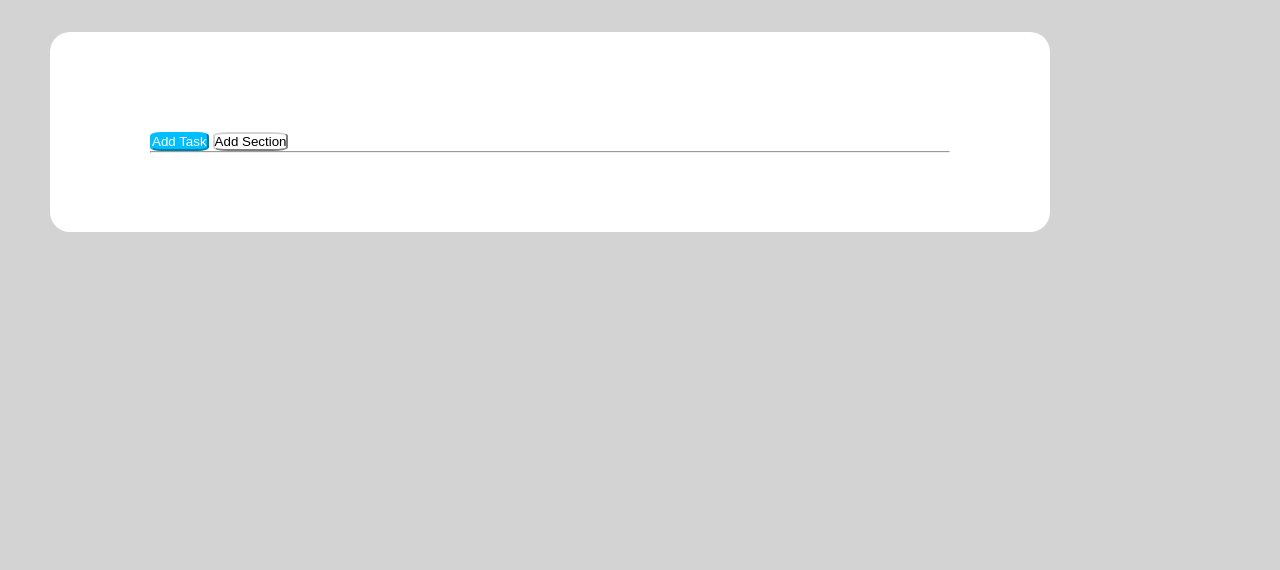
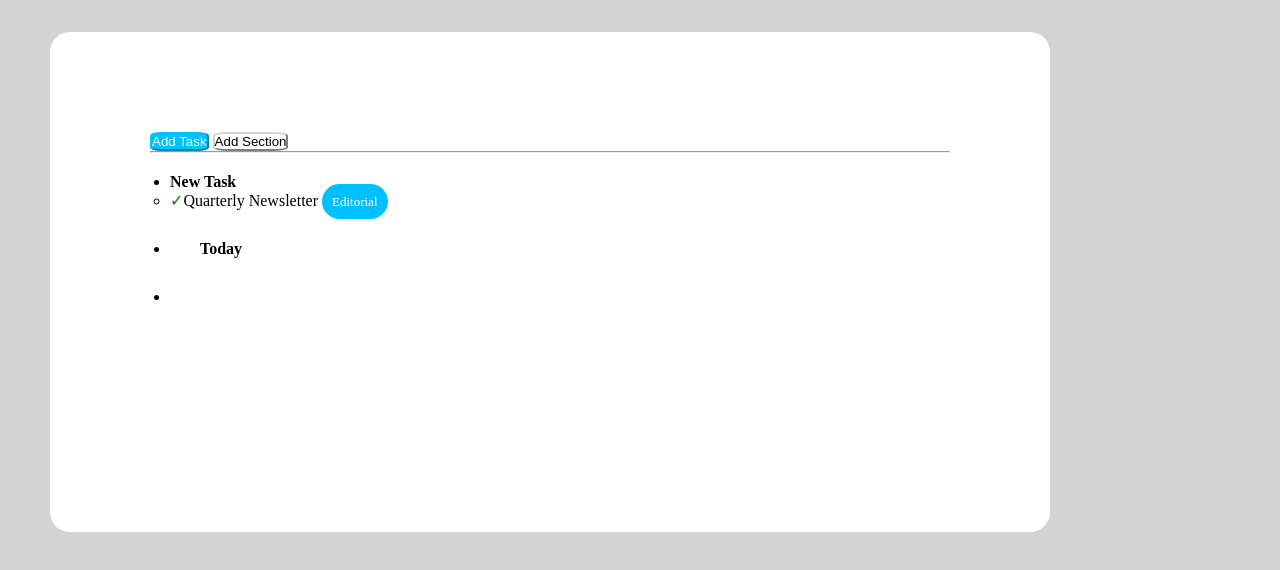
Before and after one commit to LorenzoEufemi/html-css-toboolist, a plain HTML site: page index.html in a window 1280 px wide. Shown: the part 72-642 px from the top of the page. Drawn offline with Linux system fonts and the light colour scheme.

Commit message:
feat: inizializzazione lista non ordinata

```diff
--- a/css/style.css
+++ b/css/style.css
@@ -3,14 +3,16 @@ box-sizing: border-box;
     padding: 0;
     margin: 0;
 }
+
 body {
     background-color: lightgray;
 }
 
 header {
 
-    background-color:white;
+    background-color: white;
 }
+
 .nomelogo {
     font-size: xx-large;
     vertical-align: text-bottom;
@@ -23,20 +25,47 @@ font-weight: 100;
     max-width: 1000px;
     margin: 0 auto;
     width: 100%;
-    height: 100px;
+    height: 500px;
     padding: 100px;
     background-color: white;
     margin: 50px;
     border-radius: 20px;
 }
+
+.riga {
+    color: lightgrey;
+    size: 100px;
+}
+
+
 .button1 {
     background-color: deepskyblue;
     color: white;
     border-color: deepskyblue;
     border-radius: 20%;
 }
+
 .button2 {
     background-color: white;
     border-color: lightgray;
     border-radius: 20%;
 }
+
+.lista {
+    margin: 20px;
+}
+.cross1 {
+    color: green;
+    border-color: green;
+    background-color: white;
+}
+.inserzione1 {
+    color: white;
+    background-color: deepskyblue;
+    border-radius: 30px;
+    font-size: small;
+    padding: 10px 10px;
+}
+.elemento2 {
+    padding: 30px;
+}
--- a/index.html
+++ b/index.html
@@ -10,20 +10,29 @@
 
 <body>
     <header>
-            <img src="./img/Logo.png" alt="logo Toboolist">
-            <span class="nomelogo">Toboolist</span>
+        <img src="./img/Logo.png" alt="logo Toboolist">
+        <span class="nomelogo">Toboolist</span>
 
     </header>
     <main>
         <div class="container">
 
-            <button class="button1" >Add Task</button>
-             <button class="button2">Add Section</button>
-          <hr class="riga">
-             <ul></ul>
+            <button class="button1">Add Task</button>
+            <button class="button2">Add Section</button>
+            <hr class="riga">
+            <ul class="lista">
+                <li class="elemento1"><strong>New Task</strong>
+                    <ul>
+                        <li><span class="cross1">&#10003</span>Quarterly Newsletter <span
+                                class="inserzione1">Editorial</span></li>
+                    </ul>
+                </li>
+                <li class="elemento2"><strong>Today</strong></li>
+                <li></li>
+            </ul>
 
 
-            </div>
+        </div>
 
         </div>
     </main>
```
Lines whose indentation alone changed are shown as unchanged.
